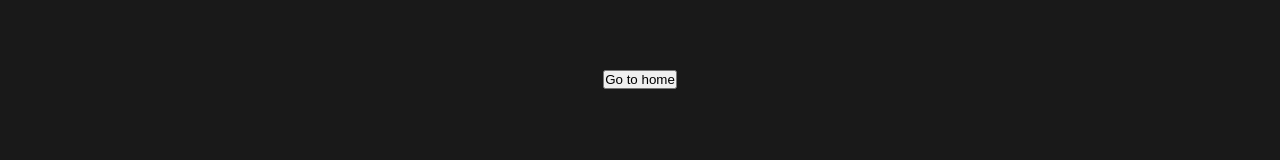
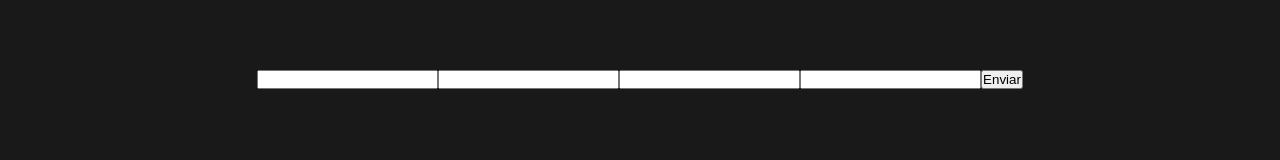
Before and after one commit to vanderleimiguel/eCommerce_reactTs, a React (Vite) app in the folder vite-project/: page /create-product in a window 1280 px wide. Shown: the part 320-480 px from the top of the page. Built offline with nearby package versions, Linux system fonts and the light colour scheme.

Commit message:
create form for create product

```diff
--- /dev/null
+++ b/vite-project/src/mocks/productList.ts
@@ -0,0 +1,18 @@
+
+// criado em lista para poder dar um push
+export const productList = [
+  {
+    id: "djkfhkdsjfkla",
+    name: "Suporte Monitor",
+    description: "Suporte Monitor articulado top",
+    price: 55,
+    imageUrl: "https://images-na.ssl-images-amazon.com/images/I/31ihcMiGzgL._AC_SX184_.jpg",
+  },
+  {
+    id: "djkfhkdsfrsde",
+    name: "Monitor ultrawide",
+    description: "monitor ultra wide lg 25 polegadas",
+    price: 1200.00,
+    imageUrl: "https://images-na.ssl-images-amazon.com/images/I/41bLxU3WOkL._AC_SX184_.jpg",
+  },
+]
--- a/vite-project/src/mocks/products.ts
+++ b/vite-project/src/mocks/products.ts
@@ -1,20 +1,6 @@
 import { Product } from "../utils/types/product.type";
+import { productList } from "./productList";
 
 export async function getProducts(): Promise<Product[]> {
-  return [
-    {
-      id: "djkfhkdsjfkla",
-      name: "Suporte Monitor",
-      description: "Suporte Monitor articulado top",
-      price: 55,
-      imageUrl: "https://images-na.ssl-images-amazon.com/images/I/31ihcMiGzgL._AC_SX184_.jpg",
-    },
-    {
-      id: "djkfhkdsfrsde",
-      name: "Monitor ultrawide",
-      description: "monitor ultra wide lg 25 polegadas",
-      price: 1200.00,
-      imageUrl: "https://images-na.ssl-images-amazon.com/images/I/41bLxU3WOkL._AC_SX184_.jpg",
-    },
-  ];
+  return productList
 }
--- a/vite-project/src/pages/createProduct/createProduct.tsx
+++ b/vite-project/src/pages/createProduct/createProduct.tsx
@@ -1,16 +1,35 @@
+import { FormEvent, useState, useEffect } from 'react'
 import { useNavigate } from 'react-router-dom'
+import { productList } from '../../mocks/productList'
+import { Product } from '../../utils/types/product.type'
 
 export function CreateProduct() {
   const navigate = useNavigate()
+
+  function handleSubmit(e: FormEvent<HTMLFormElement>) {
+    e.preventDefault()
+
+    const newProduct: Product = {
+      id: '1',
+      name: e.currentTarget.productName.value,
+      description: e.currentTarget.productDescription.value,
+      price: e.currentTarget.productPrice.value,
+      imageUrl: e.currentTarget.productImage.value
+    }
+
+    productList.push(newProduct)
+    navigate('/')
+  }
+
   return (
     <div>
-      <button
-        onClick={() => {
-          navigate('/')
-        }}
-      >
-        Go to home
-      </button>
+      <form onSubmit={handleSubmit}>
+        <input type="text" name="productName"></input>
+        <input type="text" name="productDescription"></input>
+        <input type="number" name="productPrice"></input>
+        <input type="text" name="productImage"></input>
+        <button type="submit">Enviar</button>
+      </form>
     </div>
   )
 }
```
